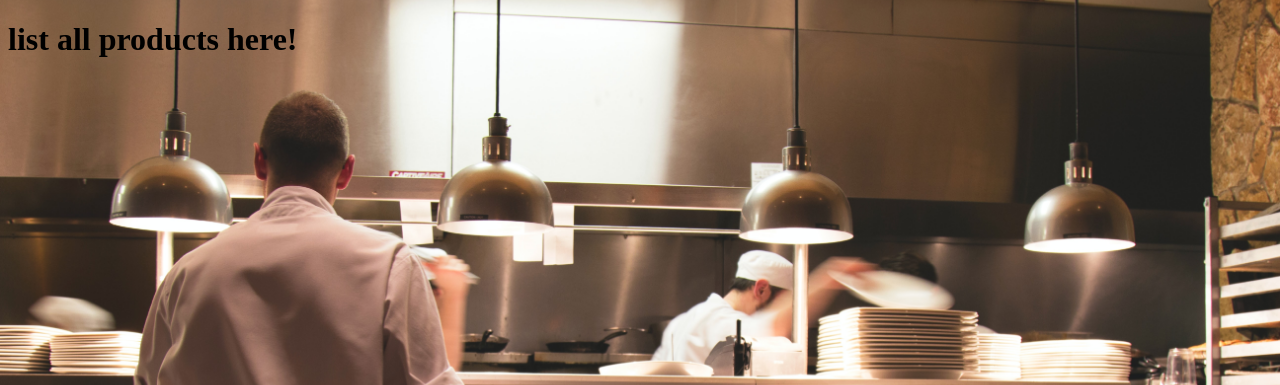
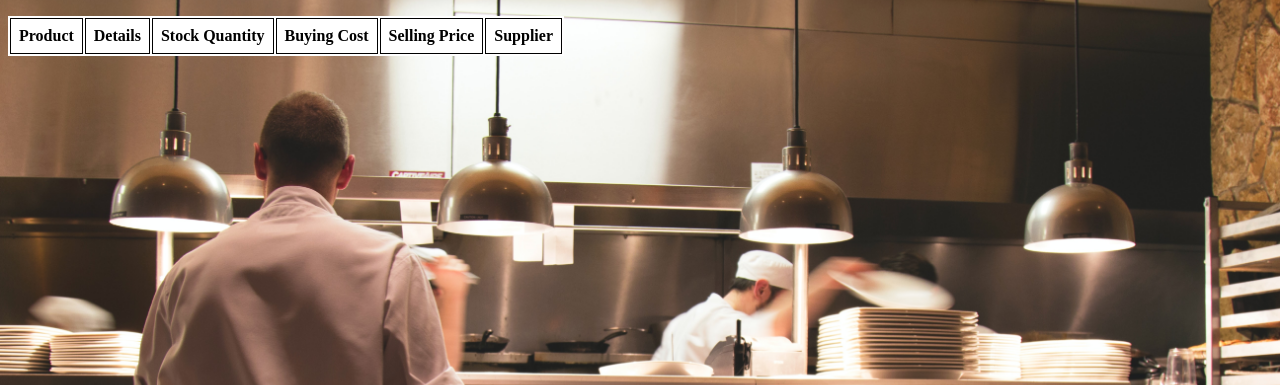
Before and after one commit to scoupar/Stock_Manager_Project, a Flask app: page /products in a window 1280 px wide. Shown: the part 35-420 px from the top of the page. Run offline with Flask 2, Linux system fonts and the light colour scheme; data that the repository does not hold is empty; some libraries are stand-ins or nearby versions.

Commit message:
added more templates

```diff
--- a/code/app.py
+++ b/code/app.py
@@ -1,10 +1,12 @@
 from flask import Flask, render_template
 
 from controllers.products_controller import products_blueprint
+from controllers.suppliers_controller import suppliers_blueprint
 
 app = Flask(__name__)
 
 app.register_blueprint(products_blueprint)
+app.register_blueprint(suppliers_blueprint)
 
 @app.route('/')
 def home():
--- a/code/controllers/products_controller.py
+++ b/code/controllers/products_controller.py
@@ -17,5 +17,14 @@ def new_product():
     suppliers = supplier_repository.select_all()
     return render_template("products/new.html", all_suppliers = suppliers)
 
-# @products_blueprint.route("/products", methods =['POST'])
-# def create_product():
+@products_blueprint.route("/products", methods =['POST'])
+def create_product():
+    product_name = request.form['product_name']
+    details = request.form['details']
+    stock_quantity = request.form['stock_quantity']
+    buying_cost = request.form['buying_cost']
+    selling_price = request.form['selling_price']
+    supplier = supplier_repository.select(request.form['supplier_id'])
+    product = Product(product_name, details, stock_quantity, buying_cost, selling_price, supplier)
+    product_repository.save(product)
+    return redirect ('/products')
--- a/code/repositories/supplier_repository.py
+++ b/code/repositories/supplier_repository.py
@@ -20,7 +20,7 @@ def select_all():
     sql = "SELECT * FROM suppliers"
     results = run_sql(sql)
     for row in results:
-        supplier = Supplier(row['supplier_name'], row['contact_info'], row['id'])
+        supplier = Supplier(row['supplier_name'], row['contact_info'], row['notes'], row['id'])
         suppliers.append(supplier)
     return suppliers
 
--- a/code/static/style.css
+++ b/code/static/style.css
@@ -19,3 +19,21 @@ body{
     flex-direction:row;
     justify-content: space-between;
 }
+
+
+#product_list{
+    background-color:white;
+
+
+}
+
+td, th{
+    border: 1px solid black;
+    padding: 0.5rem;
+    border-collapse: collapse;
+
+}
+
+#supplier_list{
+    background-color:white
+}
--- a/code/templates/products/index.html
+++ b/code/templates/products/index.html
@@ -1,4 +1,37 @@
 {% extends 'base.html' %}
 {% block content %}
-<h1>list all products here!</h1>
+
+
+
+<table id="product_list">
+    <thead>
+        <tr>
+            <th>Product</th>
+            <th>Details</th>
+            <th>Stock Quantity</th>
+            <th>Buying Cost</th>
+            <th>Selling Price</th>
+            <th>Supplier</th>
+        </tr>
+    </thead>
+    {% for product in all_products%}
+    <tbody>
+        <tr>
+            <td>{{product.product_name}}</td>
+            <td>{{product.details}}</td>
+            <td>{{product.stock_quantity}}</td>
+            <td>{{product.buying_cost}}</td>
+            <td>{{product.selling_price}}</td>
+            <td>{{product.supplier.supplier_name}}</td>
+        </tr>
+    </tbody>
+    {% endfor %}
+
+</table>
+
+
+
+
+
+
 {% endblock %}
```
Also changed, not shown: code/console.py (+10 -7 lines), code/controllers/suppliers_controller.py (added, +23 -0 lines), code/templates/products/new.html (+6 -5 lines), code/templates/suppliers/index.html (added, +22 -0 lines), code/templates/suppliers/new.html (added, +23 -0 lines), code/models/supplier.py (line endings or trailing spaces).
